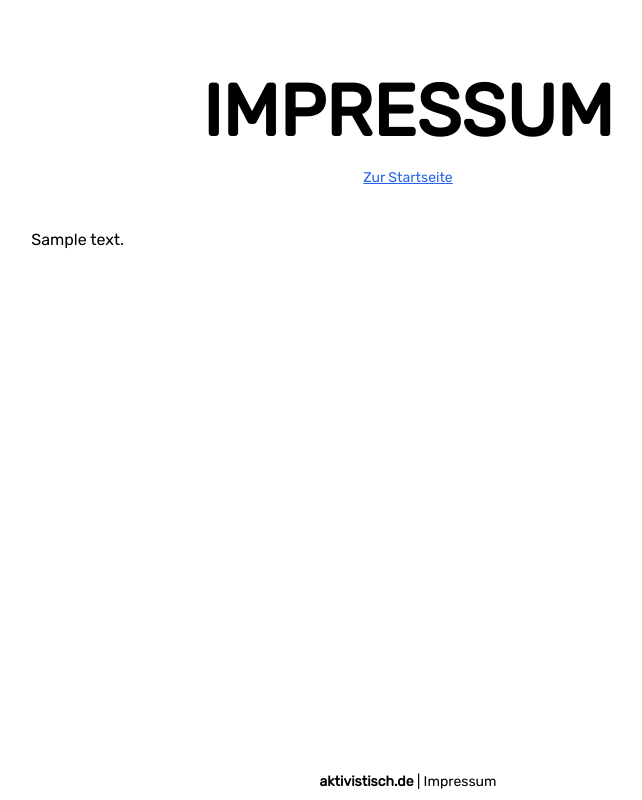
After one commit to drdeee/aktivistisch.de, a Django app: template catalogue/templates/catalogue/impressum.html in a window 1280 px wide. The commit adds this page. Shown: the whole page, without its empty margins (232-874 px from the left). Run offline with Django 5.2, Linux system fonts and the light colour scheme; the template is opened without the code that fills it: most values are stand-ins (such as "Sample title", 1, 10 or a date in 2020); some libraries are stand-ins or nearby versions.

Commit message:
add impressum

```diff
--- a/catalogue/models.py
+++ b/catalogue/models.py
@@ -93,6 +93,7 @@ class Attachment(models.Model):
 class OverviewConfiguration(SingletonModel):
     title = models.CharField(max_length=100)
     overview_text = RichTextField()
+    impressum_text = RichTextField()
 
     page_title = models.CharField(max_length=100)
     page_description = models.TextField(max_length=500)
--- /dev/null
+++ b/catalogue/templates/catalogue/impressum.html
@@ -0,0 +1,13 @@
+{% extends "base.html" %} {% block content %}
+<div>
+  <h1 class="block text-7xl uppercase text-center font-bold mt-16 mb-5">
+    Impressum
+  </h1>
+  <div class="text-sm text-center">
+    <a href="{% url 'main' %}" class="highlight" target="_self"
+      >Zur Startseite</a
+    >
+  </div>
+</div>
+<div class="mt-10 usertext">{{overview.impressum_text|safe}}</div>
+{% endblock %}
--- a/catalogue/urls.py
+++ b/catalogue/urls.py
@@ -16,10 +16,11 @@ Including another URLconf
 """
 from django.contrib import admin
 from django.urls import path, include
-from catalogue.views import CatalogueListView, CatalogueDetailView, CataloguePDFView, AttachmentPDFView, AttachmentDOCXView, old_idea_location_redirect
+from catalogue.views import CatalogueListView, CatalogueDetailView, CataloguePDFView, AttachmentPDFView, AttachmentDOCXView, old_idea_location_redirect, ImpressumView
 
 urlpatterns = [
     path('', CatalogueListView.as_view(), name="main"),
+    path('impressum/', ImpressumView.as_view(), name="impressum"),
     path('<slug:slug>/', CatalogueDetailView.as_view(), name="idea-detail"),
     path('idea/<slug:slug>/', old_idea_location_redirect),
     path('download/catalogue', CataloguePDFView.as_view()),
--- a/theme/templates/base.html
+++ b/theme/templates/base.html
@@ -15,17 +15,21 @@
     <base target="_blank" />
     {% block css %} {% endblock %} {% tailwind_css %}
   </head>
-  <body>
+  <body class="flex flex-col w-screen min-h-screen justify-between">
     <main class="flex flex-row justify-center p-3">
       <div class="w-full lg:w-4/5 xl:w-3/5 2xl:w-1/2">
         {% block content %} {% endblock %}
       </div>
+      {% block admin %} {% if user.is_authenticated %}
+      <div class="fixed top-0 left-0 py-1 px-2 bg-white">
+        <a href="/admin">Zum Admin</a>
+      </div>
+      {% endif %} {% endblock %}
     </main>
-    {% block admin %} {% if user.is_authenticated %}
-    <div class="fixed top-0 left-0 py-1 px-2 bg-white">
-      <a href="/admin">Zum Admin</a>
-    </div>
-    {% endif %} {% endblock %}
+    <footer class="text-center text-sm p-2 pt-5">
+      <a href="{% url 'main' %}"><b class="font-bold">aktivistisch.de</b></a> |
+      <a href="{% url 'impressum' %}">Impressum</a>
+    </footer>
   </body>
   {% block javascript %} {% endblock %}
 </html>
```
Also changed, not shown: catalogue/views.py (+14 -1 lines), catalogue/migrations/0023_overviewconfiguration_impressum_text.py (added), theme/static/css/dist/styles.css.
